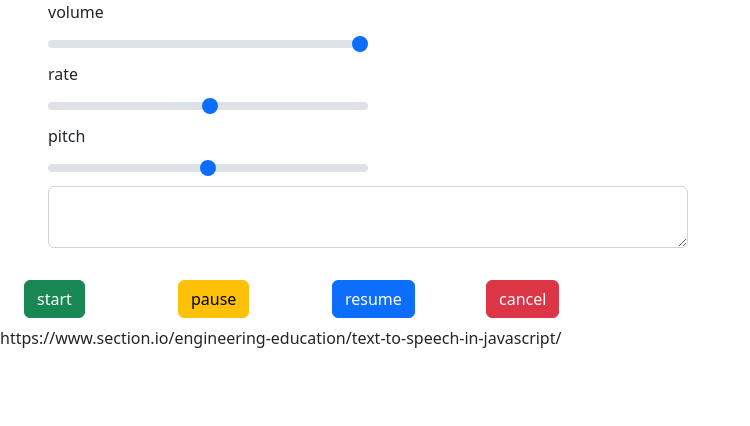
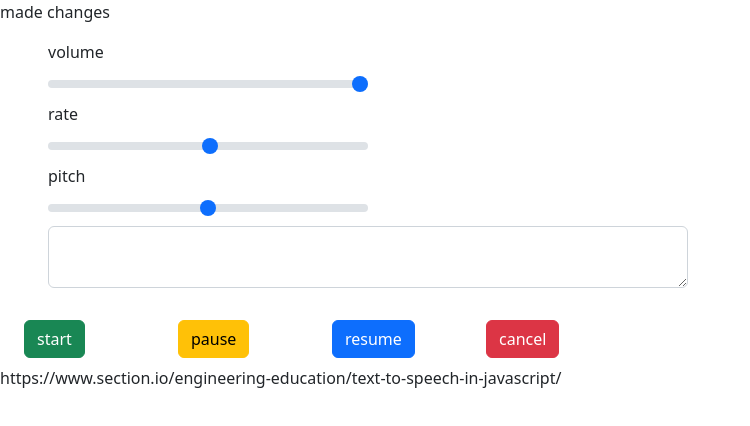
Before and after one commit to Atanurag/texttospeech, a plain HTML site: page index.html in a window 1280 px wide. Shown: the whole page, without its empty margins (0-750 px from the left). Drawn offline with nearby package versions, Linux system fonts and the light colour scheme.

Commit message:
made 1st changes by anurag

```diff
--- a/index.html
+++ b/index.html
@@ -10,6 +10,7 @@
 
 
 
+    <p>made changes</p>
 <div class="col-3 mx-5">
 <label for="customRange1" class="form-label">volume</label>
 <input type="range" class="form-range" id="vol" min="0" max="1"     >
```
